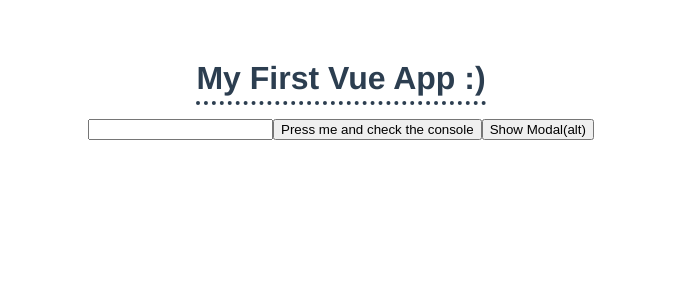
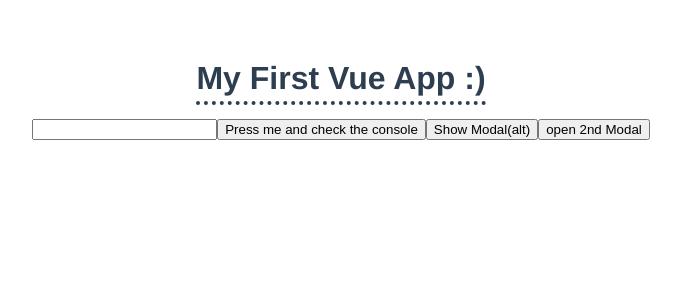
Before and after one commit to matherton/Vue3, a Vue app in the folder modal-project/: page / in a window 1280 px wide. Shown: the top 300 px of the page, without its empty margins (299-980 px from the left). Built offline with nearby package versions, Linux system fonts and the light colour scheme.

Commit message:
added test 2nd Modal so it can be closed clicking on the backdrop

```diff
--- a/modal-project/src/App.vue
+++ b/modal-project/src/App.vue
@@ -13,10 +13,19 @@
       <p>Grab your ninja swag for half price!</p>
     </Modal>
   </div>
+  <div v-if="showModal2">
+    <Modal @close="toggleModal2"> test </Modal>
+  </div>
   <button @click.alt="toggleModal">Show Modal(alt)</button>
+  <button @click="toggleModal2">open 2nd Modal</button>
 </template>
 
 <script>
+//challenge
+//1. create an extra button to open a different modal
+//2. use the  same modal component but pass in different template (slot)
+//3. Use a different method (eg toggleModal2) and data (showModal2) to toggle the modal
+
 import Modal from "./components/Modal";
 export default {
   name: "App",
@@ -27,6 +36,7 @@ export default {
       header: "Sign up for the Giveaway!",
       text: "Grab your ninja swag for half price!",
       showModal: false,
+      showModal2: false,
     };
   },
   methods: {
@@ -37,6 +47,9 @@ export default {
     },
     toggleModal() {
       this.showModal = !this.showModal;
+    },
+    toggleModal2() {
+      this.showModal2 = !this.showModal2;
     },
   },
 };
```
